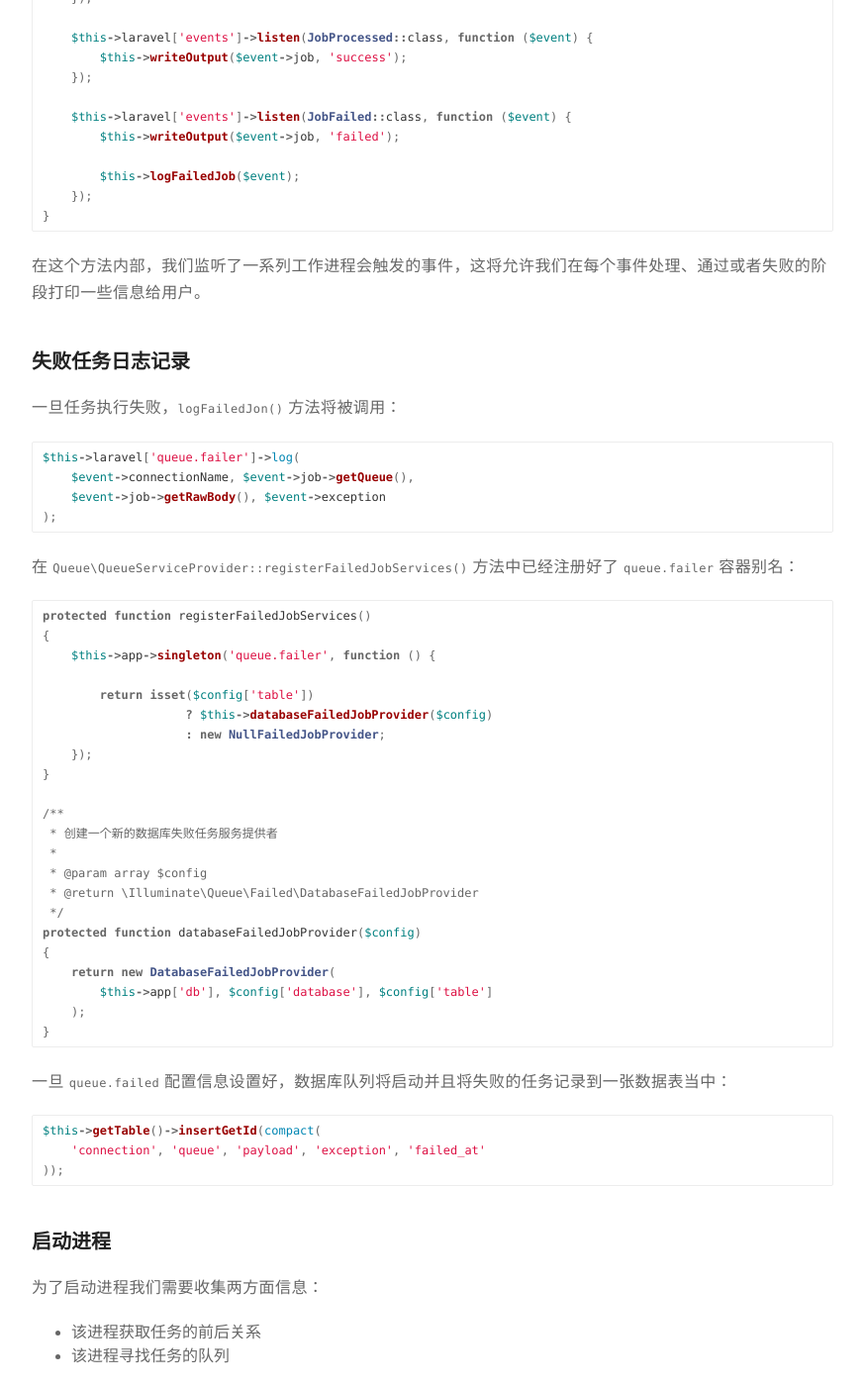
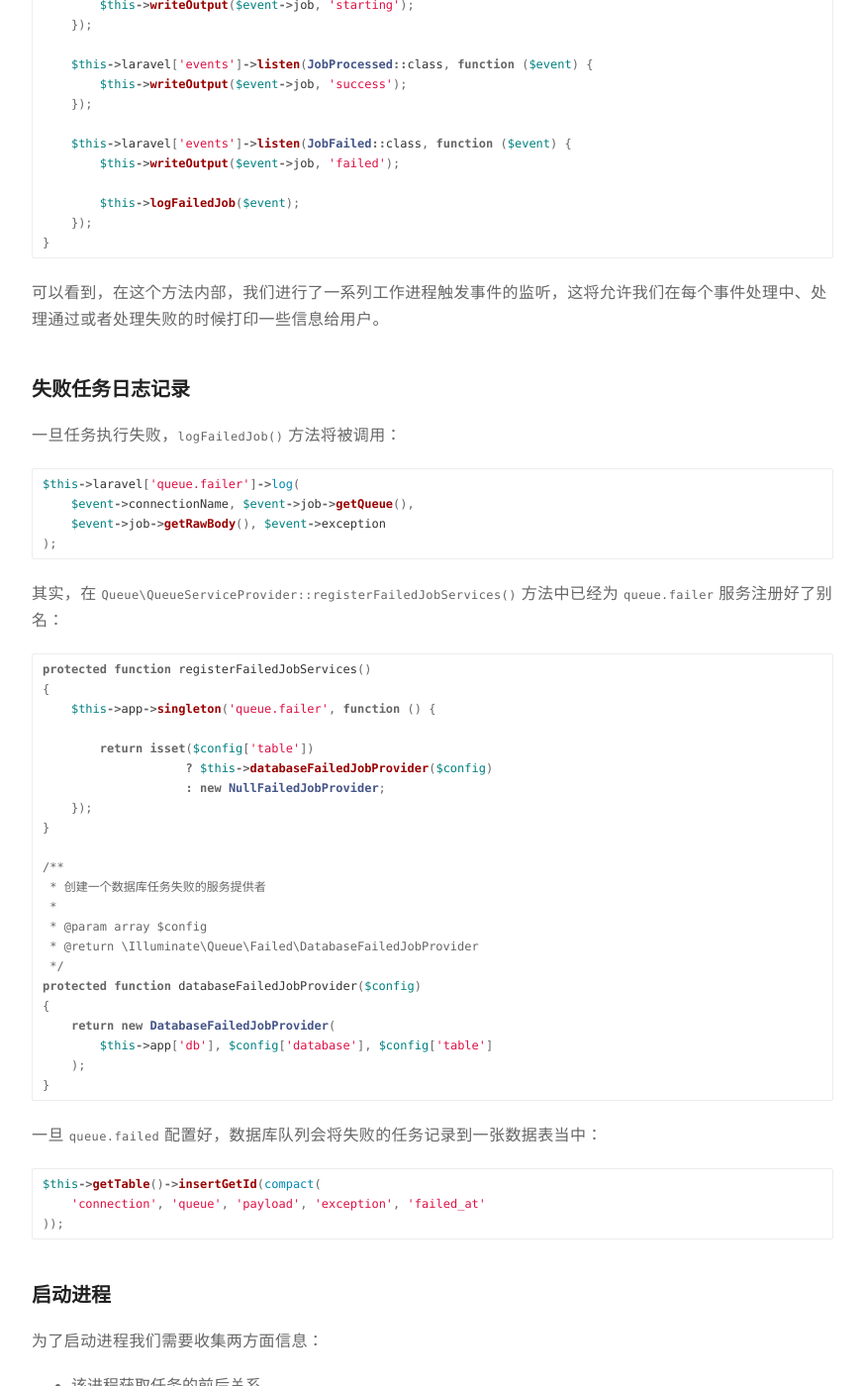
Before and after one commit to rust17/blog, a Jekyll site: the page built from _posts/second/2019-04-24-queue-workers-how-they-work.markdown, in a window 1280 px wide and 1400 px high, scrolled down 2294 px. Shown: the whole window at 99% size, without its empty margins (203-1076 px from the left). Built offline with Jekyll 4.4.1, drawn with Linux system fonts in a browser that asks for light colours; some of the changed text lies outside the part shown.

Commit message:
update queue-workers-how-they-work

````diff
--- a/_posts/second/2019-04-24-queue-workers-how-they-work.markdown
+++ b/_posts/second/2019-04-24-queue-workers-how-they-work.markdown
@@ -29,23 +29,23 @@
 php artisan queue:work --once
 ```
 
-这个命令会将启动应用程序，执行一次任务后结束掉整个脚本。
+这个命令会将启动应用程序，在执行完一次任务后结束掉整个脚本。
 
 ```shell
 php artisan queue:listen
 ```
 
-`queue:listen` 命令会在循环运行期间执行 `queue:work --once` 命令，这个命令执行的过程如下：
+`queue:listen` 会在循环运行期间不断地执行 `queue:work --once`，该命令执行的过程如下：
 
 * 每次循环启动一个应用程序实例
-* 指派的工作进程将挑选一个任务并执行
+* 指派工作进程并挑选一个任务执行
 * 结束该进程
 
-使用 `queue:listen` 确保了每个任务都会诞生一个新的应用实例，这就意味着你如果改动代码也不必每次都去手动重启工作进程了，但也意味着更多的服务器资源将被消耗。
+使用 `queue:listen` 确保了每个任务都会产生一个新的应用实例，这就意味着即使你改动代码也不必每次手动去重启工作进程，但也意味着更多的服务器资源的消耗。
 
 ### queue:work 命令
 
-让我们来看一下 `Queue\Console\WorkCommand` 这个类内部的 `handle()` 方法，当你运行 `php artisan queue:work` 的时候，执行的就是这个方法。
+现在，让我们来看一下 `Queue\Console\WorkCommand` 这个类内部的 `handle()` 方法，当你运行 `php artisan queue:work` 的时候，执行的就是这个方法。
 
 ```php
 public function handle()
@@ -67,9 +67,9 @@
 }
 ```
 
-首先，我们检查了程序是否处于维护模式以及命令行是否使用了 `--once` 参数，如果这两个条件都符合，那么我们希望脚本能优雅地终止，而不必再执行任何任务。为此，在终止整个脚本之前我们将让工作进程进行一段设定时间的睡眠。
+可以看到，首先，我们检查了程序是否处于维护模式以及命令行是否使用了 `--once` 参数，如果这两个条件都符合，那么我们希望脚本能优雅地终止，而不必再执行任何任务。为此，在终止整个脚本之前我们将让工作进程进行一段设定时间的睡眠。
 
-`Queue\Worker` 的 `sleep()` 方法大概就是这个样子：
+`Queue\Worker` 的 `sleep()` 方法大概是这样：
 
 ```php
 public function sleep($seconds)
@@ -114,11 +114,11 @@
 }
 ```
 
-在这个方法内部，我们监听了一系列工作进程会触发的事件，这将允许我们在每个事件处理、通过或者失败的阶段打印一些信息给用户。
+可以看到，在这个方法内部，我们进行了一系列工作进程触发事件的监听，这将允许我们在每个事件处理中、处理通过或者处理失败的时候打印一些信息给用户。
 
 ### 失败任务日志记录
 
-一旦任务执行失败，`logFailedJon()` 方法将被调用：
+一旦任务执行失败，`logFailedJob()` 方法将被调用：
 
 ```php
 $this->laravel['queue.failer']->log(
@@ -127,7 +127,7 @@
 );
 ```
 
-在 `Queue\QueueServiceProvider::registerFailedJobServices()` 方法中已经注册好了 `queue.failer` 容器别名：
+其实，在 `Queue\QueueServiceProvider::registerFailedJobServices()` 方法中已经为 `queue.failer` 服务注册好了别名：
 
 ```php
 protected function registerFailedJobServices()
@@ -141,7 +141,7 @@
 }
 
 /**
- * 创建一个新的数据库失败任务服务提供者
+ * 创建一个数据库任务失败的服务提供者
  *
  * @param array $config
  * @return \Illuminate\Queue\Failed\DatabaseFailedJobProvider
@@ -154,7 +154,7 @@
 }
 ```
 
-一旦 `queue.failed` 配置信息设置好，数据库队列将启动并且将失败的任务记录到一张数据表当中：
+一旦 `queue.failed` 配置好，数据库队列会将失败的任务记录到一张数据表当中：
 
 ```php
 $this->getTable()->insertGetId(compact(
````
Also changed, not shown: other parts of _posts/second/2019-04-24-queue-workers-how-they-work.markdown (+3 -3 lines).
